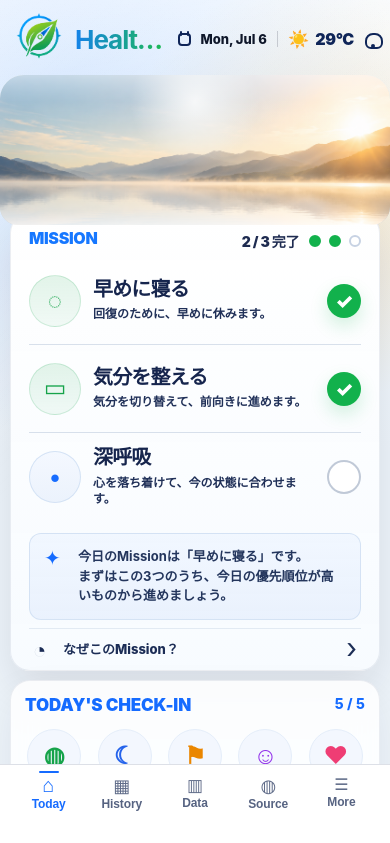
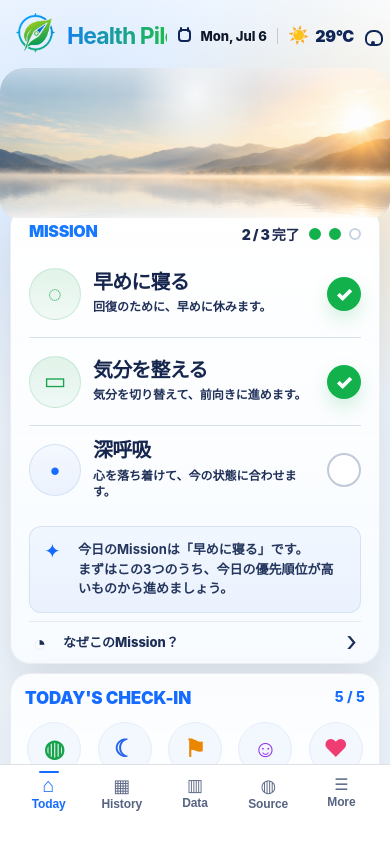
Before and after one commit to Kojun-O/HealthPilot, a plain HTML site: page docs/index.html in a window 390 px wide. Shown: the top 843 px of the page. Drawn offline with Linux system fonts and the light colour scheme.

Commit message:
Finalize mobile header layout

```diff
--- a/docs/style.css
+++ b/docs/style.css
@@ -1149,26 +1149,26 @@ body::before {
   }
 
   .brand-block {
-    gap: 7px;
+    gap: 6px;
     min-width: 0;
-    flex: 1 1 auto;
+    flex: 1 1 0;
   }
 
   .brand-logo {
-    width: 58px;
-    height: 58px;
+    width: 51px;
+    height: 51px;
   }
 
   .header-copy {
     min-width: 0;
-    overflow: hidden;
+    overflow: visible;
   }
 
   .brand-name {
-    font-size: 26px;
-    max-width: 100%;
-    overflow: hidden;
-    text-overflow: ellipsis;
+    font-size: 23px;
+    max-width: none;
+    overflow: visible;
+    text-overflow: clip;
   }
 
   .header-meta {
```
